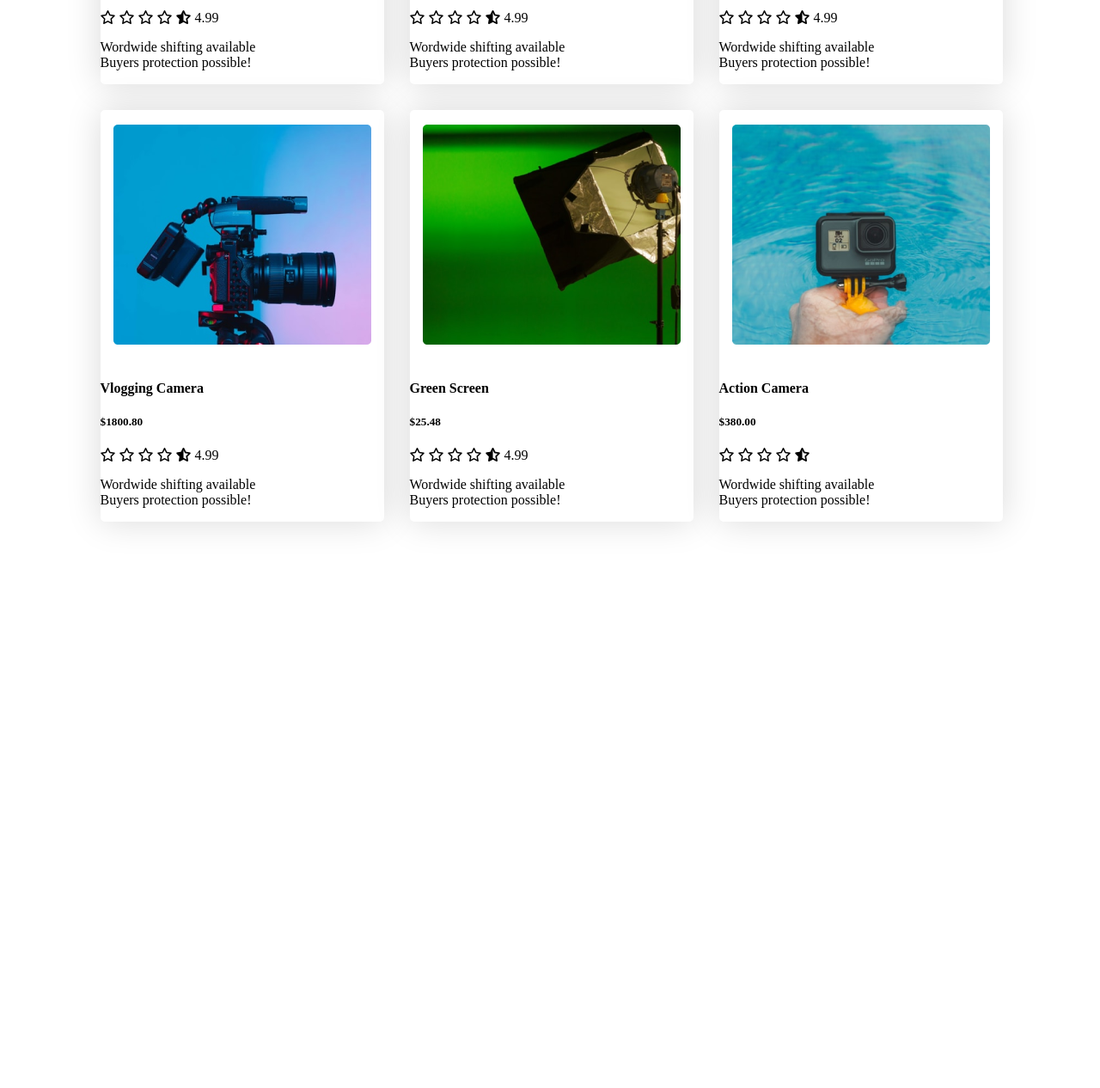
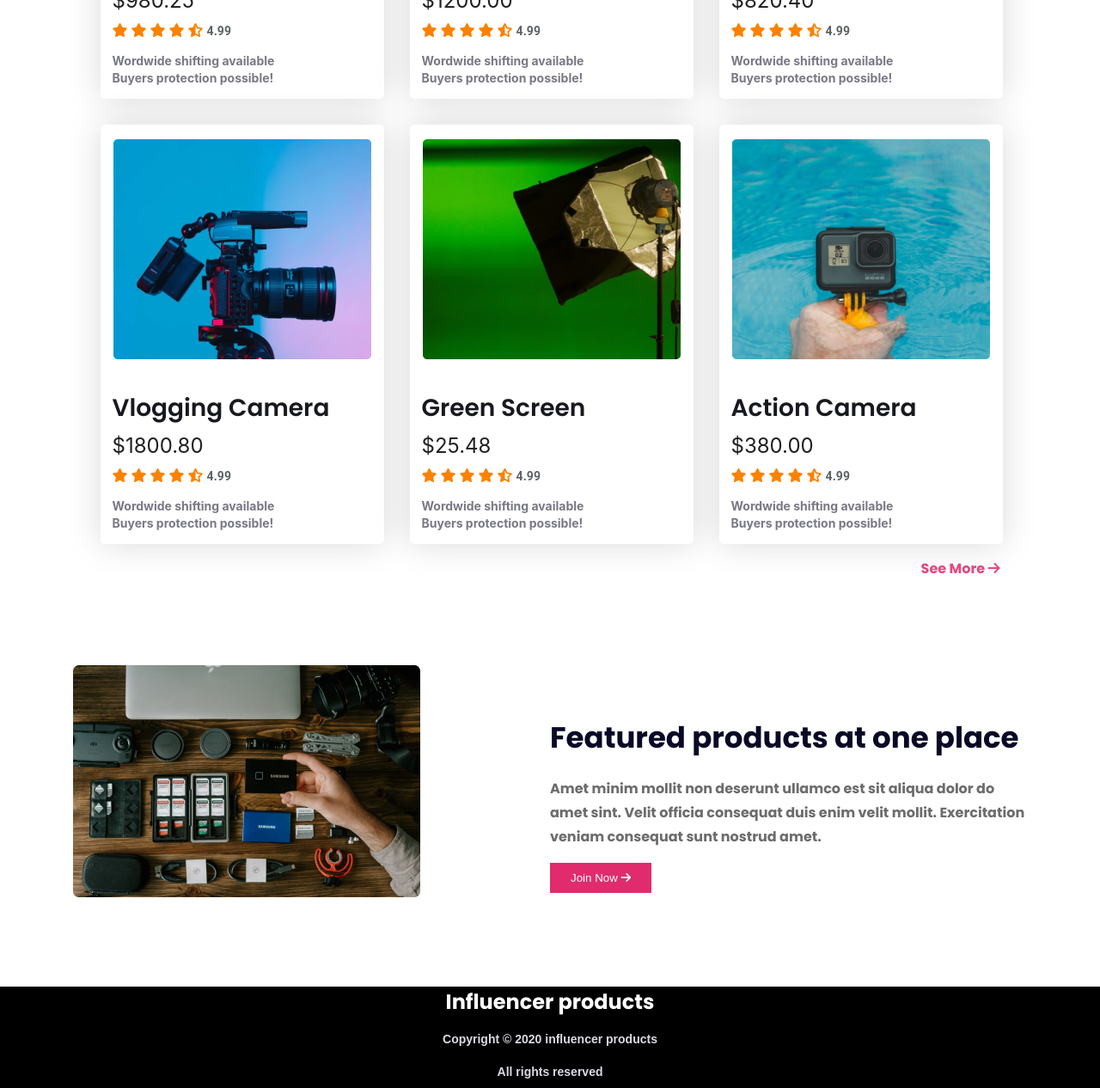
Before and after one commit to maishaj/Influencer-Gear-Project, a plain HTML site: page index.html in a window 1280 px wide. Shown: the part 1811-3077 px from the top of the page at 86% size. Before the commit the page ends 2518 px from the top, so only its background shows below. Drawn offline with Linux system fonts and the light colour scheme.

Commit message:
almost complete

```diff
--- a/index.html
+++ b/index.html
@@ -50,114 +50,142 @@
 
           <!-- Cards section -->
           <section class="card-section">
-            <h3 class="color-1">Popular Collection</h3>
+            <h3 class="color-1" style="text-align: center;">Popular Collection</h3>
             <div class="card-container">
                 <div class="card">
                     <img src="images/tripod.png" alt="">
-                    <h4 class="card-title">Flex Tripod</h4>
-                    <h5 class="card-price">$50.48</h5>
-                    <span><i class="fa-regular fa-star"></i></span>
-                    <span><i class="fa-regular fa-star"></i></span>
-                    <span><i class="fa-regular fa-star"></i></span>
-                    <span><i class="fa-regular fa-star"></i></span>
-                    <span><i class="fa-solid fa-star-half-stroke"></i> 4.99</span>
-                    <p>Wordwide shifting available<br>Buyers protection possible!</p>
+                    <h4 class="card-title poppins-font">Flex Tripod</h4>
+                    <h5 class="card-price inter-font">$50.48</h5>
+                    <span class="star"><i class="fa-solid fa-star"></i>
+                    <i class="fa-solid fa-star"></i>
+                    <i class="fa-solid fa-star"></i>
+                    <i class="fa-solid fa-star"></i>
+                    <i class="fa-solid fa-star-half-stroke"></i></span>
+                    <span class="rating roboto-font">4.99</span>
+                    <p class="card-desc inter-font">Wordwide shifting available Buyers protection possible!</p>
                 </div>
                 <div class="card">
                     <img src="images/mic.png" alt="">
-                    <h4 class="card-title">microphone</h4>
-                    <h5 class="card-price">$120.25</h5>
-                    <span><i class="fa-regular fa-star"></i></span>
-                    <span><i class="fa-regular fa-star"></i></span>
-                    <span><i class="fa-regular fa-star"></i></span>
-                    <span><i class="fa-regular fa-star"></i></span>
-                    <span><i class="fa-solid fa-star-half-stroke"></i> 4.99</span>
-                    <p>Wordwide shifting available<br>Buyers protection possible!</p>
+                    <h4 class="card-title poppins-font">microphone</h4>
+                    <h5 class="card-price inter-font">$120.25</h5>
+                    <span class="star"><i class="fa-solid fa-star"></i>
+                    <i class="fa-solid fa-star"></i>
+                    <i class="fa-solid fa-star"></i>
+                    <i class="fa-solid fa-star"></i>
+                    <i class="fa-solid fa-star-half-stroke"></i></span>
+                    <span class="rating roboto-font">4.99</span>
+                    <p class="card-desc inter-font">Wordwide shifting available<br>Buyers protection possible!</p>
                 </div>
                 <div class="card">
                     <img src="images/airpod.png" alt="">
-                    <h4 class="card-title">Airbuds</h4>
-                    <h5 class="card-price">$100.00</h5>
-                    <span><i class="fa-regular fa-star"></i></span>
-                    <span><i class="fa-regular fa-star"></i></span>
-                    <span><i class="fa-regular fa-star"></i></span>
-                    <span><i class="fa-regular fa-star"></i></span>
-                    <span><i class="fa-solid fa-star-half-stroke"></i> 4.99</span>
-                    <p>Wordwide shifting available<br>Buyers protection possible!</p>
+                    <h4 class="card-title poppins-font">Airbuds</h4>
+                    <h5 class="card-price inter-font">$100.00</h5>
+                    <span class="star"><i class="fa-solid fa-star"></i>
+                    <i class="fa-solid fa-star"></i>
+                    <i class="fa-solid fa-star"></i>
+                    <i class="fa-solid fa-star"></i>
+                    <i class="fa-solid fa-star-half-stroke"></i></span>
+                    <span class="rating roboto-font">4.99</span>
+                    <p class="card-desc inter-font">Wordwide shifting available<br>Buyers protection possible!</p>
                 </div>
                 <div class="card">
                     <img src="images/drone.png" alt="">
-                    <h4 class="card-title">Drone</h4>
-                    <h5 class="card-price">$980.25</h5>
-                    <span><i class="fa-regular fa-star"></i></span>
-                    <span><i class="fa-regular fa-star"></i></span>
-                    <span><i class="fa-regular fa-star"></i></span>
-                    <span><i class="fa-regular fa-star"></i></span>
-                    <span><i class="fa-solid fa-star-half-stroke"></i> 4.99</span>
-                    <p>Wordwide shifting available<br>Buyers protection possible!</p>
+                    <h4 class="card-title poppins-font">Drone</h4>
+                    <h5 class="card-price inter-font">$980.25</h5>
+                    <span class="star"><i class="fa-solid fa-star"></i>
+                    <i class="fa-solid fa-star"></i>
+                    <i class="fa-solid fa-star"></i>
+                    <i class="fa-solid fa-star"></i>
+                    <i class="fa-solid fa-star-half-stroke"></i></span>
+                    <span class="rating roboto-font">4.99</span>
+                    <p class="card-desc inter-font">Wordwide shifting available<br>Buyers protection possible!</p>
                 </div>
                 <div class="card">
                     <img src="images/lights.png" alt="">
-                    <h4 class="card-title">Light Setup</h4>
-                    <h5 class="card-price">$1200.00</h5>
-                    <span><i class="fa-regular fa-star"></i></span>
-                    <span><i class="fa-regular fa-star"></i></span>
-                    <span><i class="fa-regular fa-star"></i></span>
-                    <span><i class="fa-regular fa-star"></i></span>
-                    <span><i class="fa-solid fa-star-half-stroke"></i> 4.99</span>
-                    <p>Wordwide shifting available<br>Buyers protection possible!</p>
+                    <h4 class="card-title poppins-font">Light Setup</h4>
+                    <h5 class="card-price inter-font">$1200.00</h5>
+                    <span class="star"><i class="fa-solid fa-star"></i>
+                    <i class="fa-solid fa-star"></i>
+                    <i class="fa-solid fa-star"></i>
+                    <i class="fa-solid fa-star"></i>
+                    <i class="fa-solid fa-star-half-stroke"></i></span>
+                    <span class="rating roboto-font">4.99</span>
+                    <p class="card-desc inter-font">Wordwide shifting available<br>Buyers protection possible!</p>
                 </div>
                 <div class="card">
                     <img src="images/setup.png" alt="">
-                    <h4 class="card-title">Photoshoot set</h4>
-                    <h5 class="card-price">$820.40</h5>
-                    <span><i class="fa-regular fa-star"></i></span>
-                    <span><i class="fa-regular fa-star"></i></span>
-                    <span><i class="fa-regular fa-star"></i></span>
-                    <span><i class="fa-regular fa-star"></i></span>
-                    <span><i class="fa-solid fa-star-half-stroke"></i> 4.99</span>
-                    <p>Wordwide shifting available<br>Buyers protection possible!</p>
+                    <h4 class="card-title poppins-font">Photoshoot set</h4>
+                    <h5 class="card-price inter-font">$820.40</h5>
+                    <span class="star"><i class="fa-solid fa-star"></i>
+                    <i class="fa-solid fa-star"></i>
+                    <i class="fa-solid fa-star"></i>
+                    <i class="fa-solid fa-star"></i>
+                    <i class="fa-solid fa-star-half-stroke"></i></span>
+                    <span class="rating roboto-font">4.99</span>
+                    <p class="card-desc inter-font">Wordwide shifting available<br>Buyers protection possible!</p>
                 </div>
                 <div class="card">
                     <img src="images/camera.png" alt="">
-                    <h4 class="card-title">Vlogging Camera</h4>
-                    <h5 class="card-price">$1800.80</h5>
-                    <span><i class="fa-regular fa-star"></i></span>
-                    <span><i class="fa-regular fa-star"></i></span>
-                    <span><i class="fa-regular fa-star"></i></span>
-                    <span><i class="fa-regular fa-star"></i></span>
-                    <span><i class="fa-solid fa-star-half-stroke"></i> 4.99</span>
-                    <p>Wordwide shifting available<br>Buyers protection possible!</p>
+                    <h4 class="card-title poppins-font">Vlogging Camera</h4>
+                    <h5 class="card-price inter-font">$1800.80</h5>
+                    <span class="star"><i class="fa-solid fa-star"></i>
+                    <i class="fa-solid fa-star"></i>
+                    <i class="fa-solid fa-star"></i>
+                    <i class="fa-solid fa-star"></i>
+                    <i class="fa-solid fa-star-half-stroke"></i></span>
+                    <span class="rating roboto-font">4.99</span>
+                    <p class="card-desc inter-font">Wordwide shifting available<br>Buyers protection possible!</p>
                 </div>
                 <div class="card">
                     <img src="images/single-light.png" alt="">
-                    <h4 class="card-title">Green Screen</h4>
-                    <h5 class="card-price">$25.48</h5>
-                    <span><i class="fa-regular fa-star"></i></span>
-                    <span><i class="fa-regular fa-star"></i></span>
-                    <span><i class="fa-regular fa-star"></i></span>
-                    <span><i class="fa-regular fa-star"></i></span>
-                    <span><i class="fa-solid fa-star-half-stroke"></i> 4.99</span>
-                    <p>Wordwide shifting available<br>Buyers protection possible!</p>
+                    <h4 class="card-title poppins-font">Green Screen</h4>
+                    <h5 class="card-price inter-font">$25.48</h5>
+                    <span class="star"><i class="fa-solid fa-star"></i>
+                    <i class="fa-solid fa-star"></i>
+                    <i class="fa-solid fa-star"></i>
+                    <i class="fa-solid fa-star"></i>
+                    <i class="fa-solid fa-star-half-stroke"></i></span>
+                    <span class="rating roboto-font">4.99</span>
+                    <p class="card-desc inter-font">Wordwide shifting available<br>Buyers protection possible!</p>
                 </div>
                 <div class="card">
                     <img src="images/action.png" alt="">
-                    <h4 class="card-title">Action Camera</h4>
-                    <h5 class="card-price">$380.00</h5>
-                    <div class="card-stars">
-                        <i class="fa-regular fa-star"></i>
-                        <i class="fa-regular fa-star"></i>
-                        <i class="fa-regular fa-star"></i>
-                        <i class="fa-regular fa-star"></i>
-                        <i class="fa-solid fa-star-half-stroke"></i>
-                    </div>
-                    <p class="card-desc">Wordwide shifting available<br>Buyers protection possible!</p>
+                    <h4 class="card-title poppins-font">Action Camera</h4>
+                    <h5 class="card-price inter-font">$380.00</h5>
+                    <span class="star"><i class="fa-solid fa-star"></i>
+                    <i class="fa-solid fa-star"></i>
+                    <i class="fa-solid fa-star"></i>
+                    <i class="fa-solid fa-star"></i>
+                    <i class="fa-solid fa-star-half-stroke"></i></span>
+                    <span class="rating roboto-font">4.99</span>
+                    <p class="card-desc inter-font">Wordwide shifting available<br>Buyers protection possible!</p>
                 </div>
             </div>
+            <p class="see-more poppins-font">See More <i class="fa-solid fa-arrow-right"></i></p>
           </section>
+
+          <!-- At one place -->
+           <section class="at-one-place">
+             <div class="at-one-place-img">
+                 <img src="images/gear.png" alt="">
+             </div>
+             <div class="at-one-place-desc poppins-font">
+                 <h4>Featured products at one place</h4>
+                 <p>Amet minim mollit non deserunt ullamco est sit aliqua dolor do amet sint. Velit officia consequat duis enim velit mollit. Exercitation veniam consequat sunt nostrud amet.</p>
+                 <button class=" at-one-place-btn btn-primary">Join Now <i class="fa-solid fa-arrow-right"></i></button>
+             </div>
+           </section>
      </main>
-     <footer>
-
+     <footer class="last-section">
+          <h4 class="footer-title poppins-font">Influencer products</h4>
+          <p class="manrope-font">Copyright © 2020  influencer products</p>
+          <p class="manrope-font">All rights reserved</p>
+          <div class="social-medias">
+          <span><i class="fa-brands fa-instagram"></i></span>
+          <span> <i class="fa-brands fa-facebook-f"></i></span>
+          <span><i class="fa-brands fa-twitter"></i></span>
+          <span><i class="fa-brands fa-youtube"></i></span>
+          </div>
      </footer>
 </body>
 </html>
--- a/styles/influencer.css
+++ b/styles/influencer.css
@@ -2,8 +2,8 @@
 
 /* shared styles */
 body{
-    max-width: 1440px;
-    margin:0 auto;
+    margin:0;
+    padding: 0;
 }
 .poppins-font {
   font-family: "Poppins", sans-serif;
@@ -14,6 +14,18 @@ body{
   font-family: "Inter", sans-serif;
   font-optical-sizing: auto;
   font-weight: normal;
+  font-style: normal;
+}
+.roboto-font{
+  font-family: "Roboto", sans-serif;
+  font-optical-sizing: auto;
+  font-style: normal;
+  font-variation-settings:
+    "wdth" 100;
+}
+.manrope-font{
+  font-family: "Manrope", sans-serif;
+  font-optical-sizing: auto;
   font-style: normal;
 }
 .color-1{
@@ -114,7 +126,108 @@ body{
     background-color: #FFFFFF;
     box-shadow: 0px 0px 40px 0px rgb(0, 0, 0,0.15);
 }
+.card-title{
+    font-size: 28px;
+    font-weight: 600;
+    line-height: 40px;
+    color: #18191F;
+    margin-top: 16px;
+    margin-bottom: 6px;
+    margin-left: 14px;
+}
+.card-price{
+   color:rgb(0, 0, 0,0.87);
+   font-size: 24px;
+   font-weight:normal;
+   line-height: 150%;
+   margin-top: 6px;
+   margin-bottom: 6px;
+   margin-left: 14px;
+}
+.card-desc{
+    color:#787885;
+    font-size: 14px;
+    font-weight: bold;
+    line-height: 143%;
+    letter-spacing: 1.8%;
+    margin-left: 14px;
+}
+.star{
+    color:#FB8200;
+    margin-left: 14px;
+}
+.rating{
+    font-size: 14px;
+    font-weight: bold;
+    line-height: 22px;
+    letter-spacing: 0.1px;
+    color:#5E6366;
+}
+.see-more{
+    font-size: 16px;
+    font-weight: bold;
+    color: rgb(224, 44, 109,0.87);
+    text-align: right;
+}
+/* at one place styles */
+.at-one-place{
+    max-width: 1110px;
+    display: grid;
+    grid-template-columns: repeat(2,1fr);
+    justify-content: center;
+    align-items: center;
+    margin:100px auto;
+}
+.at-one-place-btn{
+    border-radius: 0px;
+}
+.at-one-place-desc h4{
+    font-size: 34px;
+    font-weight: bold;
+    line-height: 60px;
+    color:#0A0826;
+    margin-bottom: 16px;
+}
+.at-one-place-desc p{
+    font-size: 16px;
+    font-weight: bold;
+    line-height: 28px;
+    margin-bottom: 16px;
+    color:#6C6C6C;
+}
+.at-one-place-img{
+    max-width: 100%;
+}
 
+/* footer */
+.last-section{
+    width: 100%;
+    background-color: black;
+    text-align: center;
+}
+.footer-title{
+    font-size: 24px;
+    font-weight: bold;
+    color: #FFFFFF;
+    margin-bottom: 3px;
+}
+.last-section p{
+    font-size: 14px;
+    font-weight: bold;
+    line-height: 24px;
+    color: #D9DBE1;
+    margin-bottom: 3px;
+}
+.social-medias{
+    display: flex;
+    text-align: center;
+    justify-content: center;
+    gap:30px;
+    color:white;
+}
+.social-medias span{
+    margin-top: 10px;
+}
 @media screen and (max-width:576px) {
     .nav-links{
         display: none;
@@ -139,4 +252,24 @@ body{
     align-items: center;
     justify-items: center;
     }
+    .card-container{
+    grid-template-columns: repeat(1,1fr);
+    justify-content: center;
+    align-items: center;
+   }
+   .card{
+    margin-right: 80px;
+    margin-left:150px;
+   }
+   .at-one-place{
+     grid-template-columns: repeat(1,1fr);
+     padding-left: 18%;
+    }
+    .at-one-place-desc{
+        order: 1;
+    }
+     .at-one-place-img{
+        order: 2;
+        margin-top: 17px;
+    }
 }
```
